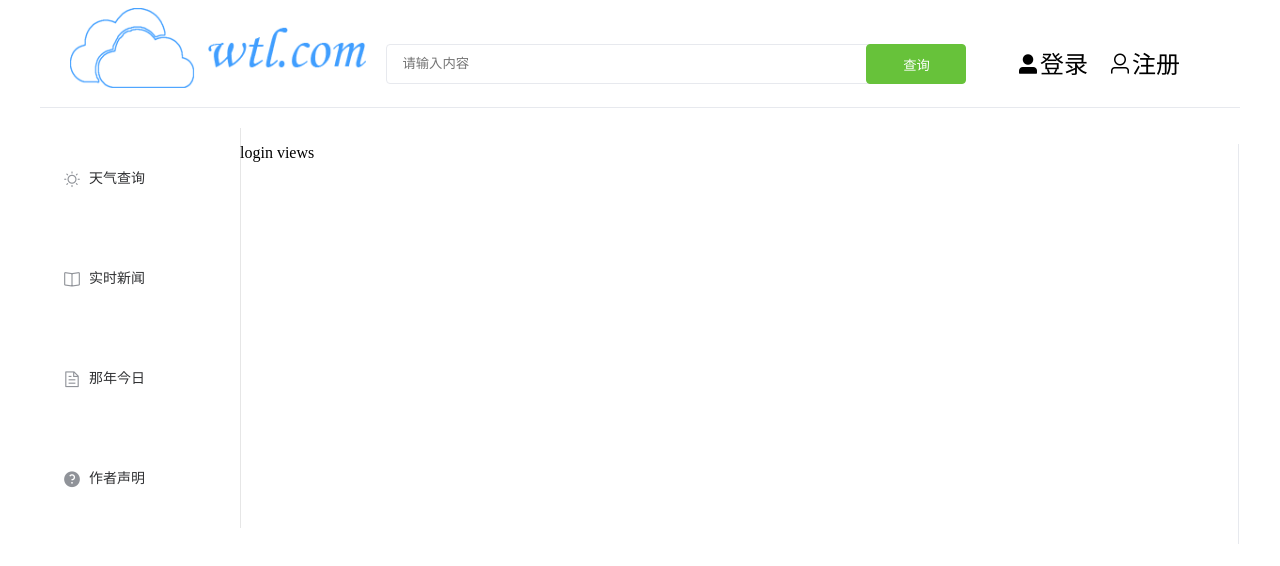
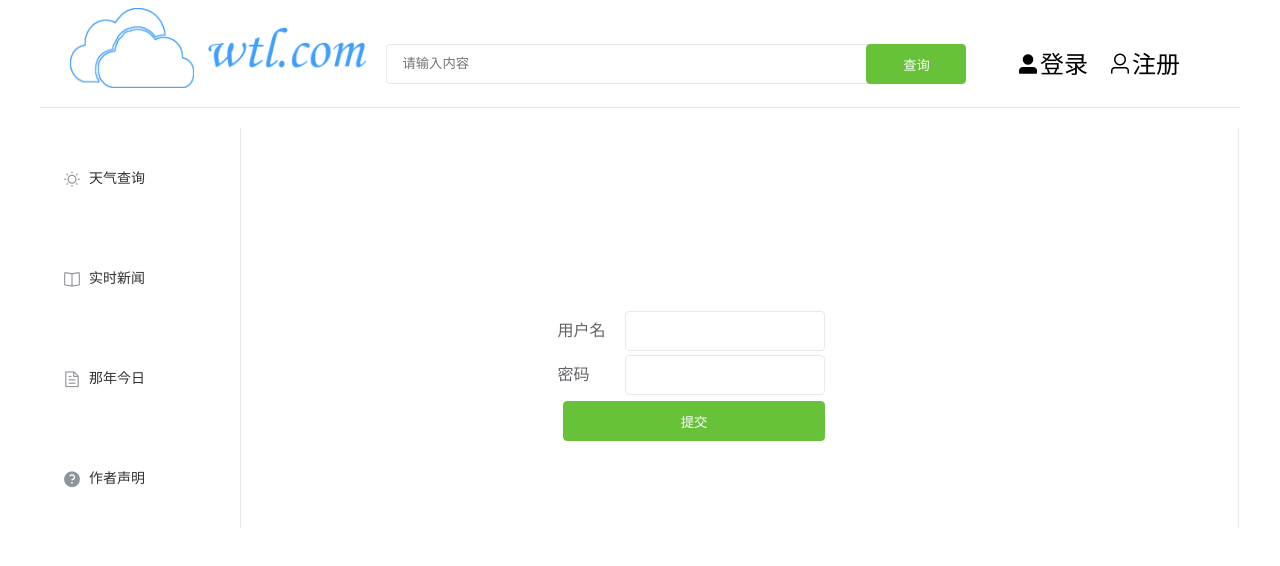
Before and after one commit to wz1547145766/vuetest, a Vue app: page /login in a window 1280 px wide. Shown: the top 566 px of the page. Built offline with nearby package versions, Linux system fonts and the light colour scheme.

Commit message:
7.2/23:56

```diff
--- a/src/components/login.vue
+++ b/src/components/login.vue
@@ -1,6 +1,30 @@
 <template>
     <div class="mainContext">
-        <p>login views</p>
+        <form>
+            <table>
+                <tr>
+                    <td>
+                        <label class="form" for="username">用户名</label>
+                    </td>
+                    <td>
+                        <input class="form" id="username" type="text">
+                    </td>
+                </tr>
+                <tr>
+                    <td>
+                         <label class="form" for="password">密码</label>
+                    </td>
+                    <td>
+                        <input class="form" id="password" type="password">
+                    </td>
+                </tr>
+                <tr>
+                    <td colspan="2"><button class="subutton" type="submit">提交</button></td>
+                </tr>
+            </table>
+
+
+        </form>
     </div>
 </template>
 
@@ -17,5 +41,42 @@ export default {
 </script>
 
 <style>
+    table{
+        margin: auto;
+        padding: 0px;
+        position:absolute;
+        left: 25%;
+        top: 50%;
+    }
 
+    td{
+        text-align-last:justify,
+    }
+
+   .form{
+     border-radius:4px;
+     height: 40px;
+     line-height: 40px;
+     width: 200px;
+     color:#606266;
+     box-sizing: border-box;
+     padding: 0 15px;
+     margin: 0px;
+     position: relative;
+     left: 50px;
+     bottom: 20px;
+   }
+
+   .subutton{
+     width: 93%;
+     left: 25%;
+     position: relative;
+     bottom:18px;
+     height: 40px;
+     line-height: 40px;
+     color: #fff;
+     background-color: #67c23a;
+     border: 1px solid #67c23a;
+     border-radius: 4px;
+   }
 </style>
```
